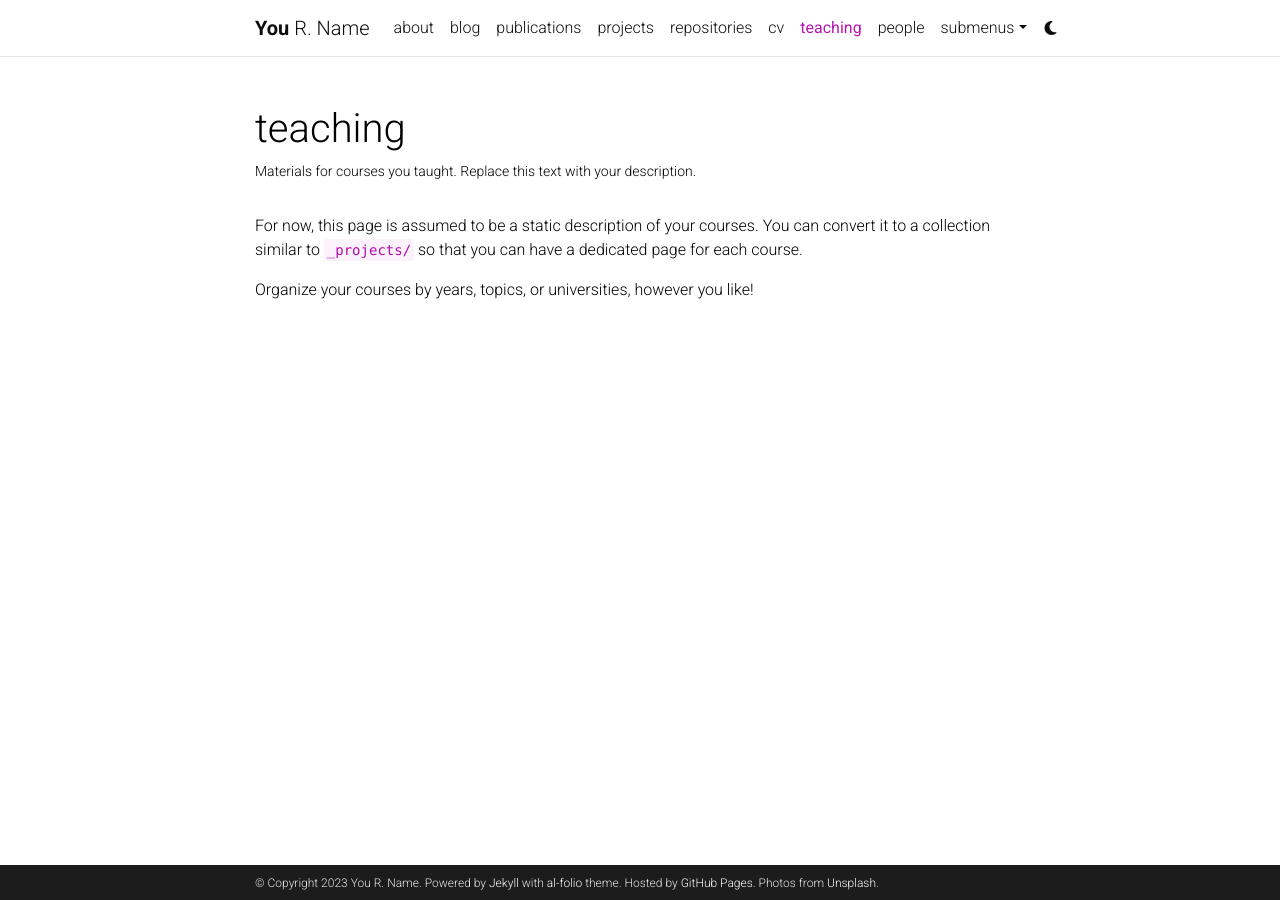
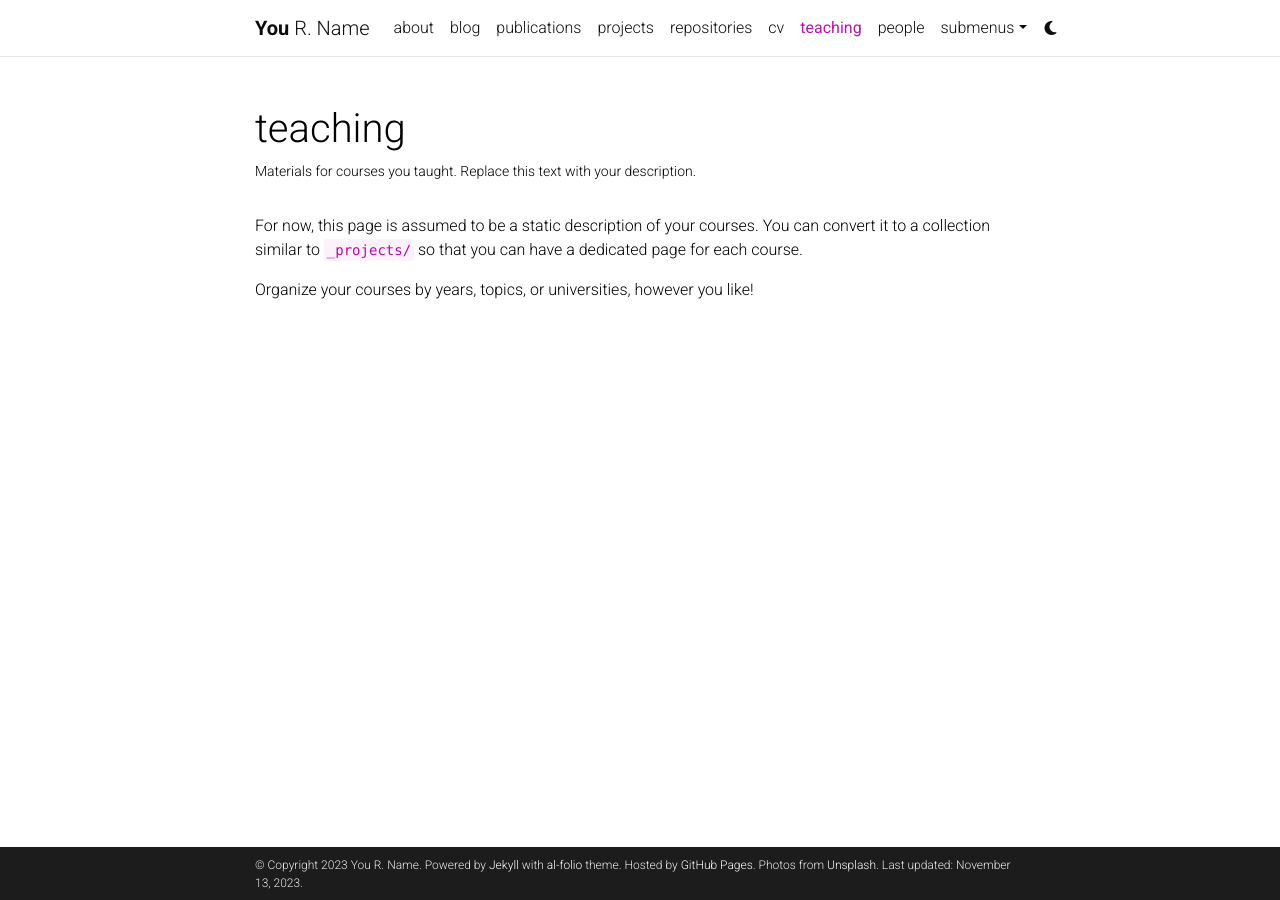
Before and after one commit to dmcwo/dmcwo2, a Jekyll site: the page built from _pages/teaching.md, in a window 1280 px wide. Built offline with Jekyll 4.4.1, drawn with Linux system fonts in a browser that asks for light colours; comment, search, counter and statistics services are not loaded; a style sheet for code colours, icons or effects is not loaded; some of the changed lines change nothing that is shown.

Commit message:
base url update

```diff
--- a/_config.yml
+++ b/_config.yml
@@ -8,7 +8,7 @@
 last_name: Name
 email: you@example.com
 description: > # the ">" symbol means to ignore newlines until "footer_text:"
-  A simple, whitespace theme for academics. Based on [*folio](https://github.com/bogoli/-folio) design.
+  A simple theme for academics. Based on [*folio](https://github.com/bogoli/-folio) design.
 footer_text: >
   Powered by <a href="https://jekyllrb.com/" target="_blank">Jekyll</a> with <a href="https://github.com/alshedivat/al-folio">al-folio</a> theme.
   Hosted by <a href="https://pages.github.com/" target="_blank">GitHub Pages</a>.
@@ -18,9 +18,9 @@
 lang: en # the language of your site (for example: en, fr, cn, ru, etc.)
 icon: ⚛️  # the emoji used as the favicon (alternatively, provide image name in /assets/img/)
 
-url: https://alshedivat.github.io # the base hostname & protocol for your site
-baseurl: /al-folio # the subpath of your site, e.g. /blog/
-last_updated: false # set to true if you want to display last updated in the footer
+url: https://dmcwo.github.io # the base hostname & protocol for your site
+baseurl: /dmcwo2 # the subpath of your site, e.g. /blog/
+last_updated: true # set to true if you want to display last updated in the footer
 impressum_path:  # set to path to include impressum link in the footer, use the same path as permalink in a page, helps to conform with EU GDPR
 
 # -----------------------------------------------------------------------------
@@ -67,7 +67,7 @@
 # Social integration
 # -----------------------------------------------------------------------------
 
-github_username: # your GitHub user name
+github_username: dmcwo
 gitlab_username: # your GitLab user name
 twitter_username: # your Twitter handle
 mastodon_username: # your mastodon instance+username in the format instance.tld/@username
@@ -154,9 +154,9 @@
 # External sources.
 # If you have blog posts published on medium.com or other external sources,
 # you can display them in your blog by adding a link to the RSS feed.
-external_sources:
-  - name: medium.com
-    rss_url: https://medium.com/@al-folio/feed
+# external_sources:
+#  - name: medium.com
+#    rss_url: https://medium.com/@al-folio/feed
 
 # -----------------------------------------------------------------------------
 # Collections
```
